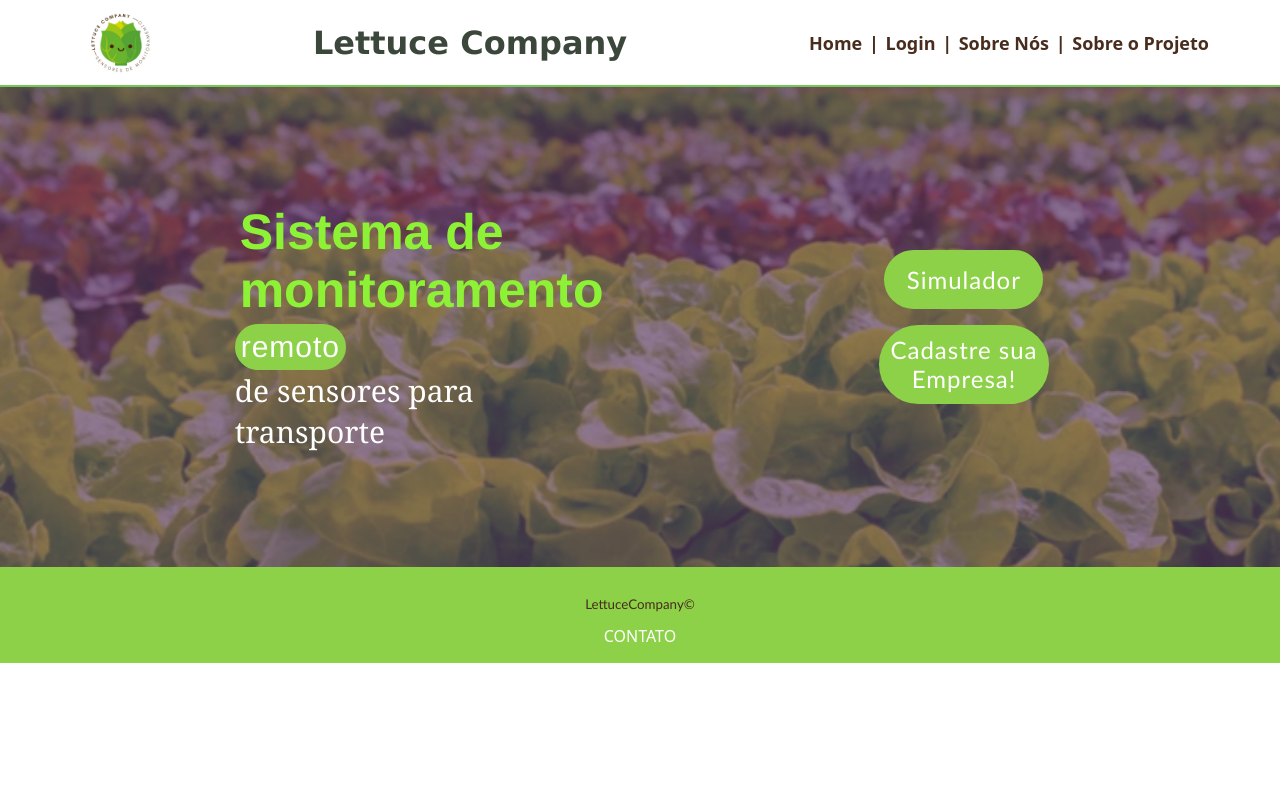
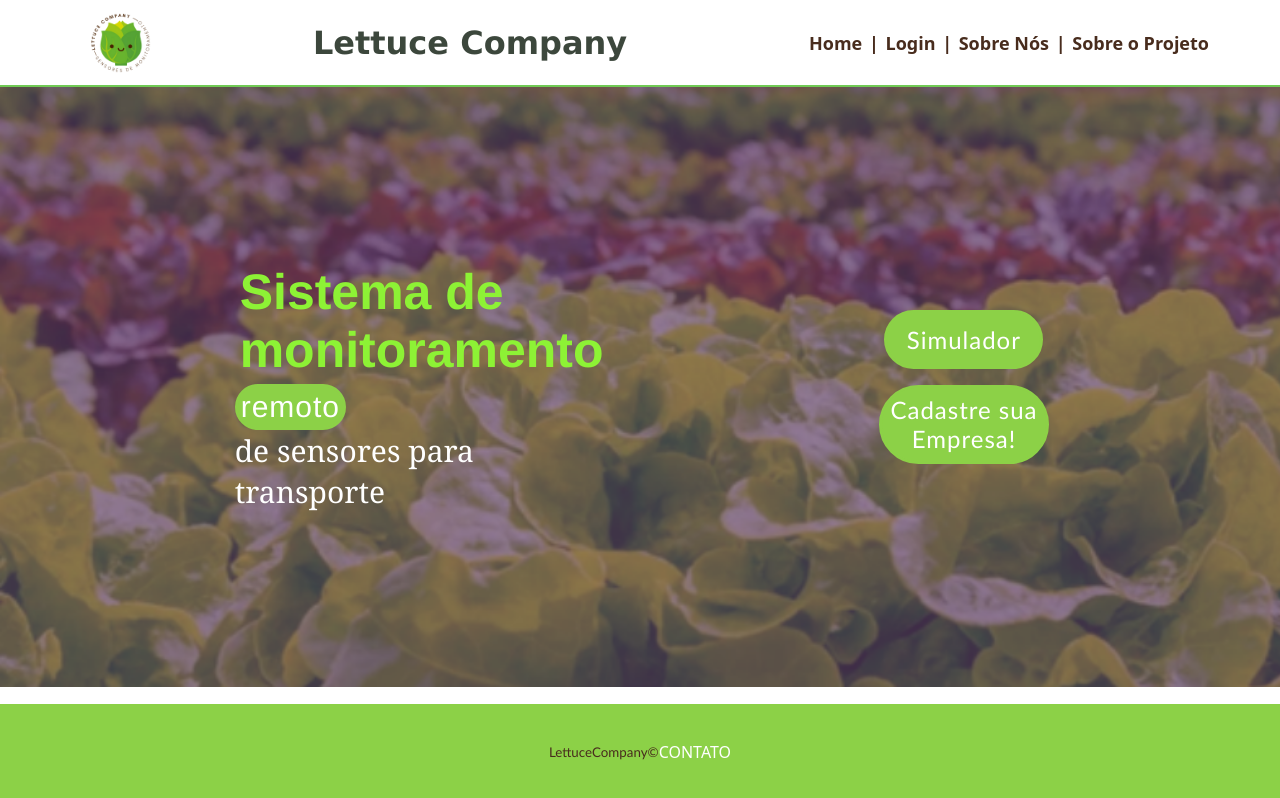
Before and after one commit to Lettuce-Company/Sprint-2, a plain HTML site: page Site Institucional/html/Home.html in a window 1280 px wide. Drawn offline with Linux system fonts and the light colour scheme.

Commit message:
banner size

```diff
--- a/Site Institucional/css/CSS Home.css
+++ b/Site Institucional/css/CSS Home.css
@@ -5,6 +5,7 @@
 
 body {
     margin: 0%;
+    height: 600px;
 }
 
 
@@ -52,13 +53,20 @@ h2 {
     color: rgb(60, 71, 60);
 }
 
+
+.box_banner{
+    display: flex;
+    margin: 0;
+    margin-bottom: 0;
+width: 100%;
+height: 100%;
+}
+
 .banner {
     background-size: cover;
-
     background-image: url(../img/BANNER\ ALFACE.png);
-
     width: 100%;
-    height: 480px;
+    /* height: 100%;  */
 }
 
 
@@ -122,11 +130,14 @@ p .Sistema {
     display: flex;
     align-items: center;
     justify-content: center;
-    flex-direction: column;
+    /* flex-direction: column; */
     background-color: #8cd147;
     width: 100%;
     height: 96px;
     align-self: flex-end;
+    bottom: 0;
+    position: fixed;
+
 }
 
 .msg_footer {
--- a/Site Institucional/html/Home.html
+++ b/Site Institucional/html/Home.html
@@ -31,6 +31,8 @@
 
     </div>
 
+
+    <div class="box_banner">
         <div class="banner">
             <div class="container">
                 <div class="msgBanner">
@@ -50,6 +52,7 @@
                 </div>
             </div>
         </div>
+    </div>
 
     <div class="footer">
         <p class="msg_footer">
```
Lines whose indentation alone changed are shown as unchanged.
